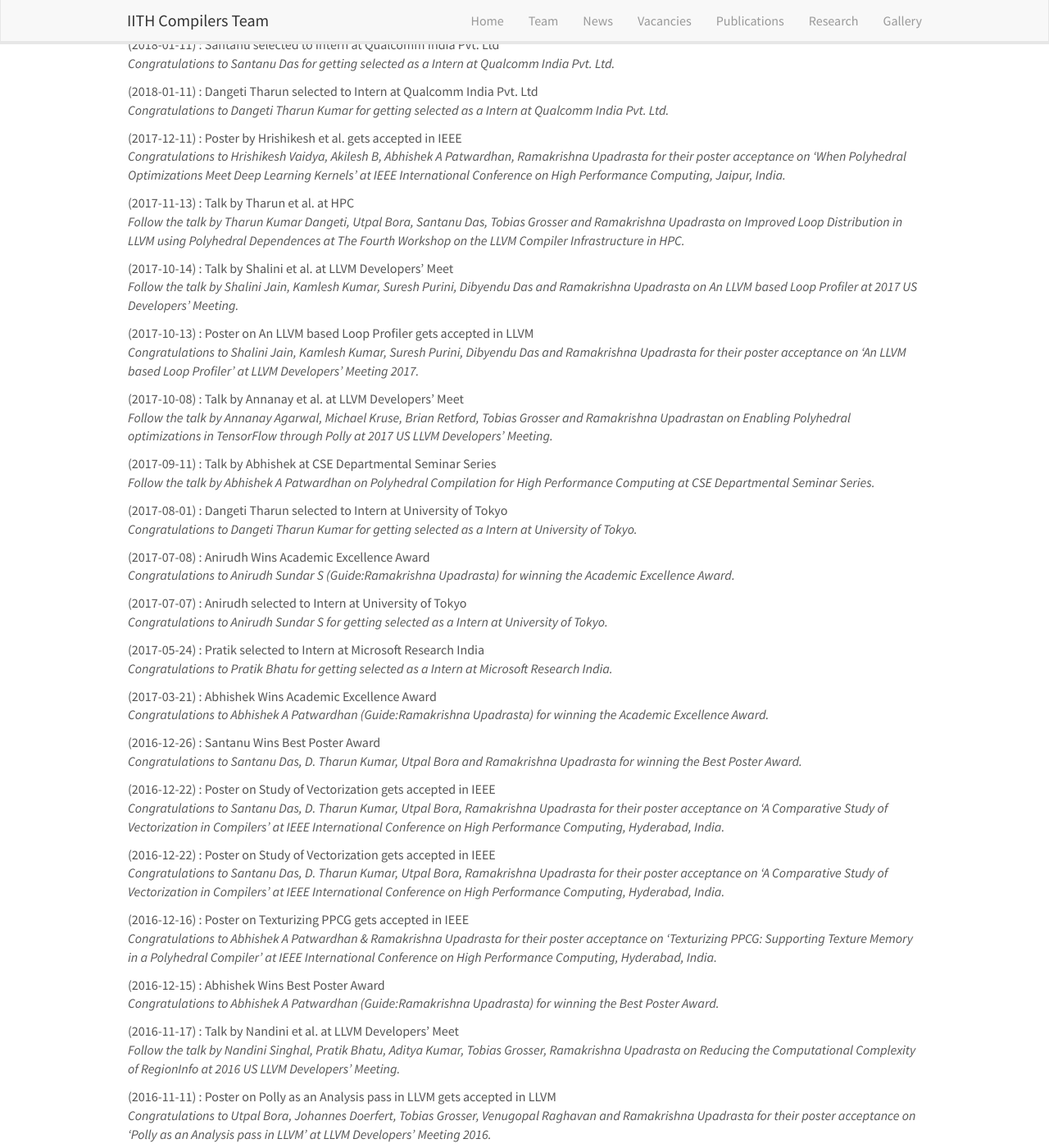
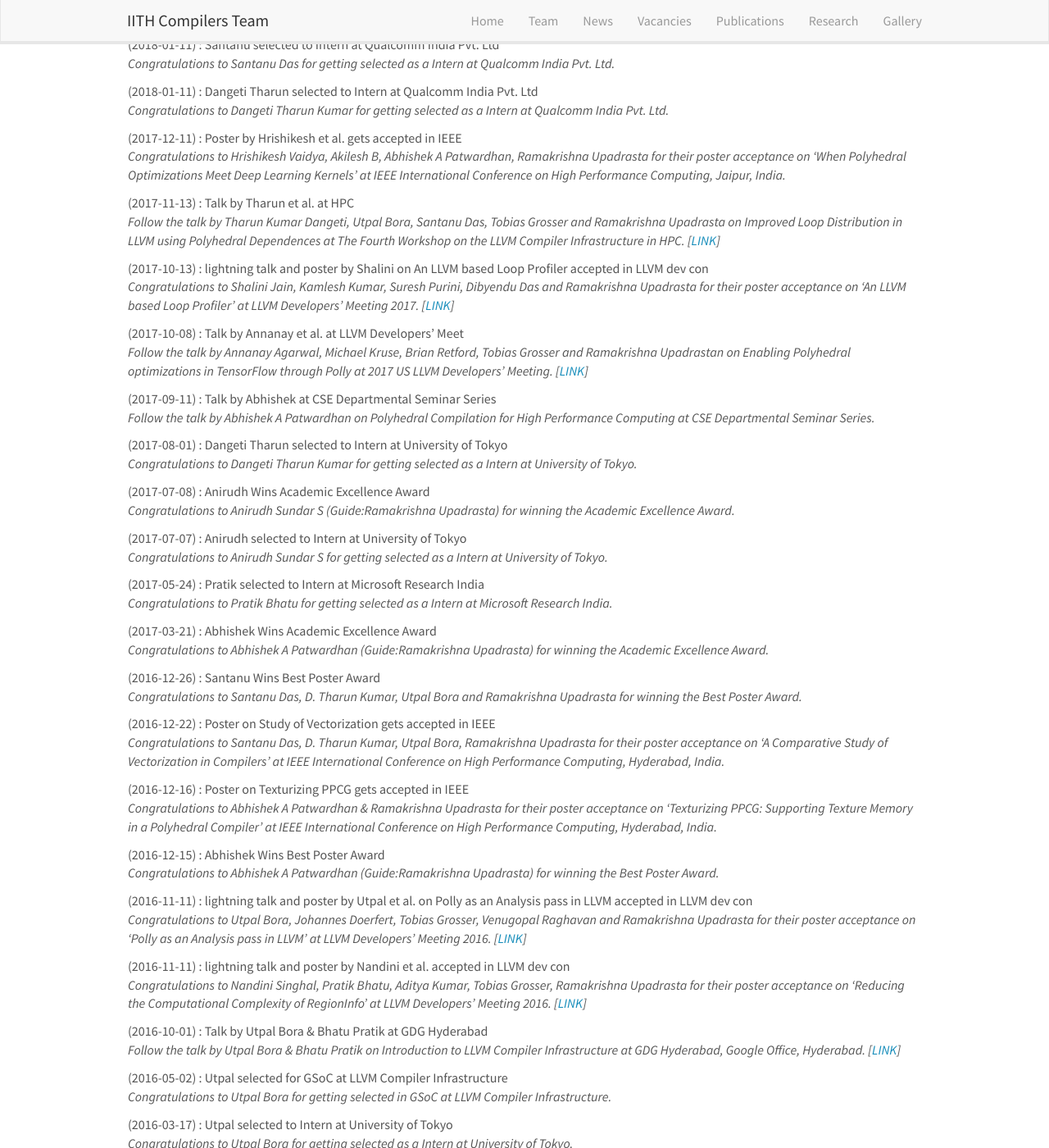
Before and after one commit to utpalbora/compilers.cse.iith.ac.in, a Jekyll site: the page built from _pages/allnews.md, in a window 1280 px wide and 1400 px high, scrolled down 1138 px. Shown: the whole window at 82% size. Built offline with Jekyll 4.4.1, drawn with Linux system fonts in a browser that asks for light colours; nearby versions of some CDN libraries; some of the changed text lies outside the part shown.

Commit message:
Updated News Page

```diff
--- a/_data/news.yml
+++ b/_data/news.yml
@@ -1,180 +1,211 @@
 - date: 2018-07-08
   status: "Paper on P4LLLVM gets accepted in P4EU"
+  url: ""
   headline: "Congratulations to S. VenkataKeerthy, Tharun Kumar. D and Ramakrishna Upadrasta for the paper acceptance on P4LLVM: An LLVM Based P4 Compiler at P4EU workshop in ICNP 2018 Conference."
 
 - date: 2019-01-02
   status: "Paper on UTVPI-OA gets accepted in IMPACT"
+  url: ""
   headline: "Congratulations to Abhishek A Patwardhan & Ramakrishna Upadrasta for their paper acceptance on Some Efficient Algorithms for the Tightest UTVPI Polyhedral Over-Approximation Problem at IMPACT workshop in HiPEAC 2019 conference."
 
 - date: 2019-07-02
   status: "Paper by Abhishek et al. gets accepted in HPCS"
+  url: ""
   headline: "Congratulations to Abhishek A Patwardhan & Ramakrishna Upadrasta for their paper acceptance on Polyhedral Model Guided Automatic GPU Cache Exploitation Framework at HPCS 2019."
 
 - date: 2019-06-05
   status: "Paper by Shalini et al. gets accepted in CSI Transactions on ICT"
+  url: ""
   headline: "Congratulations to Shalini Jain, Utpal Bora, Prateek Kumar, Vaibhav B Sinha, Suresh Purini and Ramakrishna Upadrasta for their paper acceptance on An analysis of executable size reduction by LLVM passes at CSI Transactions on ICT."
 
 - date: 2016-12-16
   status: "Poster on Texturizing PPCG gets accepted in IEEE"
+  url: ""
   headline: "Congratulations to Abhishek A Patwardhan & Ramakrishna Upadrasta for their poster acceptance on 'Texturizing PPCG: Supporting Texture Memory in a Polyhedral Compiler' at IEEE International Conference on High Performance Computing, Hyderabad, India."
 
 - date: 2017-12-11
   status: "Poster by Hrishikesh et al. gets accepted in IEEE"
+  url: ""
   headline: "Congratulations to Hrishikesh Vaidya, Akilesh B, Abhishek A Patwardhan, Ramakrishna Upadrasta for their poster acceptance on 'When Polyhedral Optimizations Meet Deep Learning Kernels' at IEEE International Conference on High Performance Computing, Jaipur, India."
 
 - date: 2017-10-13
-  status: "Poster on An LLVM based Loop Profiler gets accepted in LLVM"
+  status: "lightning talk and poster by Shalini on An LLVM based Loop Profiler accepted in LLVM dev con"
+  url: "https://youtu.be/MKhXpRNekaM"
   headline: "Congratulations to Shalini Jain, Kamlesh Kumar, Suresh Purini, Dibyendu Das and Ramakrishna Upadrasta for their poster acceptance on 'An LLVM based Loop Profiler' at LLVM Developers' Meeting 2017."
 
 - date: 2020-01-20
   status: "Poster on BPI gets accepted in LLVM"
+  url: ""
   headline: "Congratulations to Akash Banerjee, Rohit Aggarwal, S. VenkataKeerthy and Ramakrishna Upadrasta for their poster acceptance on 'Some Improvements to Branch Probability Information (BPI)' at LLVM Developers' Meeting 2020."
 
 - date: 2016-12-22
   status: "Poster on Study of Vectorization gets accepted in IEEE"
-  headline: "Congratulations to Santanu Das, D. Tharun Kumar, Utpal Bora, Ramakrishna Upadrasta for their poster acceptance on 'A Comparative Study of Vectorization in Compilers' at IEEE International Conference on High Performance Computing, Hyderabad, India."
-
-- date: 2016-12-22
-  status: "Poster on Study of Vectorization gets accepted in IEEE"
+  url: ""
   headline: "Congratulations to Santanu Das, D. Tharun Kumar, Utpal Bora, Ramakrishna Upadrasta for their poster acceptance on 'A Comparative Study of Vectorization in Compilers' at IEEE International Conference on High Performance Computing, Hyderabad, India."
 
 - date: 2016-11-11
-  status: "Poster on Polly as an Analysis pass in LLVM gets accepted in LLVM"
+  status: "lightning talk and poster by Utpal et al. on Polly as an Analysis pass in LLVM accepted in LLVM dev con"
+  url: "https://www.youtube.com/watch?v=TIimzQtZ6UA"
   headline: "Congratulations to Utpal Bora, Johannes Doerfert, Tobias Grosser,
   Venugopal Raghavan and Ramakrishna Upadrasta for their poster acceptance on 'Polly as an Analysis pass in LLVM' at  LLVM Developers' Meeting 2016."
 
 - date: 2016-11-11
-  status: "Poster by Nandini Singhal et al. gets accepted in LLVM"
+  status: "lightning talk and poster by Nandini et al. accepted in LLVM dev con"
+  url: "https://www.youtube.com/watch?v=yOVeJtA5zxw"
   headline: "Congratulations to Nandini Singhal, Pratik Bhatu, Aditya Kumar, Tobias Grosser, Ramakrishna Upadrasta for their poster acceptance on 'Reducing the Computational Complexity of RegionInfo' at  LLVM Developers' Meeting 2016."
 
 - date: 2020-08-16
   status: "Paper on LLOV gets accepted in TACO"
+  url: ""
   headline: "Congratulations to Utpal Bora, Santanu Das, Pankaj Kureja, Saurabh Joshi, Ramakrishna Upadrasta and Sanjay Rajopadhye for their paper acceptance on LLOV: A Fast Static Data-Race Checker for OpenMP Programs in TACO."
 
 - date: 2020-08-16
   status: "Paper on IR2Vec gets accepted in TACO"
+  url: ""
   headline: "Congratulations to S. VenkataKeerthy, Rohit Aggarwal, Shalini Jain, Maunendra Desarkar, Ramakrishna Upadrasta and Y. N. Srikant for their paper acceptance on IR2Vec: A Flow Analysis based Scalable Infrastructure for Program Encodings at TACO."
 
 - date: 2018-07-29
   status: "Abhishek Wins Best M.Tech thesis Award"
+  url: ""
   headline: "Congratulations to Abhishek A Patwardhan (Guide:Ramakrishna Upadrasta) for winning the Best M.Tech thesis Award."
 
 - date: 2016-12-15
   status: "Abhishek Wins Best Poster Award"
+  url: ""
   headline: "Congratulations to Abhishek A Patwardhan (Guide:Ramakrishna Upadrasta) for winning the Best Poster Award."
 
 - date: 2019-03-19
   status: "Venkat Wins Academic Excellence Award"
+  url: ""
   headline: "Congratulations to S. VenkataKeerthy (Guide:Ramakrishna Upadrasta) for winning the Academic Excellence Award."
 
 - date: 2019-03-19
   status: "Venkat Wins Research Appreciation Award"
+  url: ""
   headline: "Congratulations to S. VenkataKeerthy (Guide:Ramakrishna Upadrasta) for winning the Research Appreciation Award."
 
 - date: 2017-03-21
   status: "Abhishek Wins Academic Excellence Award"
+  url: ""
   headline: "Congratulations to Abhishek A Patwardhan (Guide:Ramakrishna Upadrasta) for winning the Academic Excellence Award."
 
 - date: 2017-07-08
   status: "Anirudh Wins Academic Excellence Award"
+  url: ""
   headline: "Congratulations to Anirudh Sundar S (Guide:Ramakrishna Upadrasta) for winning the Academic Excellence Award."
 
 - date: 2016-12-26
   status: "Santanu Wins Best Poster Award"
+  url: ""
   headline: "Congratulations to Santanu Das, D. Tharun Kumar, Utpal Bora and Ramakrishna Upadrasta for winning the Best Poster Award."
 
 - date: 2015-03-18
   status: "Utpal Wins Academic Excellence Award"
+  url: ""
   headline: "Congratulations to Utpal Bora (Guide:Ramakrishna Upadrasta) for winning the Academic Excellence Award."
 
 - date: 2016-03-12
   status: "Abhishek selected to Intern at University of Tokyo"
+  url: ""
   headline: "Congratulations to Abhishek A Patwardhan for getting selected as a Intern at University of Tokyo."
 
 - date: 2017-07-07
   status: "Anirudh selected to Intern at University of Tokyo"
+  url: ""
   headline: "Congratulations to Anirudh Sundar S for getting selected as a Intern at University of Tokyo."
 
 - date: 2018-06-10
   status: "Venkat selected to Intern at University of Tokyo"
+  url: ""
   headline: "Congratulations to S. VenkataKeerthy for getting selected as a Intern at University of Tokyo."
 
 - date: 2018-01-11
   status: "Santanu selected to Intern at Qualcomm India Pvt. Ltd"
+  url: ""
   headline: "Congratulations to Santanu Das for getting selected as a Intern at Qualcomm India Pvt. Ltd."
 
 - date: 2017-08-01
   status: "Dangeti Tharun selected to Intern at University of Tokyo"
+  url: ""
   headline: "Congratulations to Dangeti Tharun Kumar for getting selected as a Intern at University of Tokyo."
 
 - date: 2018-01-11
   status: "Dangeti Tharun selected to Intern at Qualcomm India Pvt. Ltd"
+  url: ""
   headline: "Congratulations to Dangeti Tharun Kumar for getting selected as a Intern at Qualcomm India Pvt. Ltd."
 
 - date: 2015-05-22
   status: "Pratik selected for GSoc at LLVM Compiler Infrastructure"
+  url: ""
   headline: "Congratulations to Pratik Bhatu for getting selected for GSoc at LLVM Compiler Infrastructure."
 
 - date: 2017-05-24
   status: "Pratik selected to Intern at Microsoft Research India"
+  url: ""
   headline: "Congratulations to Pratik Bhatu for getting selected as a Intern at Microsoft Research India."
 
 - date: 2015-01-08
   status: "Utpal selected to Intern at AMD India Pvt. Ltd"
+  url: ""
   headline: "Congratulations to Utpal Bora for getting selected as a Intern at AMD India Pvt. Ltd."
 
 - date: 2016-05-02
   status: "Utpal selected for GSoC at LLVM Compiler Infrastructure"
+  url: ""
   headline: "Congratulations to Utpal Bora for getting selected in GSoC at LLVM Compiler Infrastructure."
 
 - date: 2016-03-17
   status: "Utpal selected to Intern at University of Tokyo"
+  url: ""
   headline: "Congratulations to Utpal Bora for getting selected as a Intern at University of Tokyo."
 
 - date: 2015-06-05
   status: "Utpal selected to Intern at Ritsumeikan University"
+  url: ""
   headline: "Congratulations to Utpal Bora for getting selected as a Intern at Ritsumeikan University."
 
 - date: 2019-01-05
   status: "Gayatri selected to Intern at Qualcomm India Pvt. Ltd"
+  url: ""
   headline: "Congratulations to Gayatri P K for getting selected as a Intern at Qualcomm India Pvt. Ltd."
-
-- date: 2017-10-14
-  status: "Talk by Shalini et al. at LLVM Developers' Meet"
-  headline: "Follow the talk by Shalini Jain, Kamlesh Kumar, Suresh Purini, Dibyendu Das and Ramakrishna Upadrasta on An LLVM based Loop Profiler at 2017 US Developers' Meeting."
 
 - date: 2019-02-02
   status: "Talk by Abhishek at OMASE"
+  url: ""
   headline: "Talk by Abhishek A Patwardhan on Exploting GPU caches By Polyhedral Compilation at OMASE 2019 (co-located with CGO 2019), Washington DC, USA (Virtual/online talk was given)."
 
 - date: 2017-09-11
   status: "Talk by Abhishek at CSE Departmental Seminar Series"
+  url: ""
   headline: "Follow the talk by Abhishek A Patwardhan on Polyhedral Compilation for High Performance Computing at CSE Departmental Seminar Series."
 
 - date: 2017-11-13
   status: "Talk by Tharun et al. at HPC"
+  url: "https://llvm-hpc4-workshop.github.io/talks.html#grosser"
   headline: "Follow the talk by Tharun Kumar Dangeti, Utpal Bora, Santanu Das, Tobias Grosser and Ramakrishna Upadrasta on Improved Loop Distribution in LLVM using Polyhedral Dependences at The Fourth Workshop on the LLVM Compiler Infrastructure in HPC."
 
 - date: 2020-02-23
   status: "Talk by Utpal at CGO"
+  url: "https://llvm.org/devmtg/2020-02-23/"
   headline: "Follow the talk by Utpal Bora on LLOV: A Fast Static Data-Race Checker for OpenMP Programs at Fourth LLVM Performance Workshop at CGO."
 
-- date: 2016-11-03
-  status: "Talk by Utpal et al. at LLVM Developers' Meet"
-  headline: "Follow the talk by Utpal Bora, Johannes Doerfert, Tobias Grosser,Venugopal Raghavan and Ramakrishna Upadrasta on Polly as an Analysis pass in LLVM at 2016 US LLVM Developers' Meeting."
 
 - date: 2017-10-08
   status: "Talk by Annanay et al. at LLVM Developers' Meet"
+  url: "https://youtu.be/uq67__tfdtQ"
   headline: "Follow the talk by Annanay Agarwal, Michael Kruse, Brian Retford, Tobias Grosser and Ramakrishna Upadrastan on Enabling Polyhedral optimizations in TensorFlow through Polly at 2017 US LLVM Developers' Meeting."
-
-- date: 2016-11-17
-  status: "Talk by Nandini et al. at LLVM Developers' Meet"
-  headline: "Follow the talk by Nandini Singhal, Pratik Bhatu, Aditya Kumar, Tobias Grosser, Ramakrishna Upadrasta on Reducing the Computational Complexity of RegionInfo at 2016 US LLVM Developers' Meeting."
 
 - date: 2018-10-21
   status: "Talk by Malhar at LLVM Developers' Meet"
+  url: "https://youtu.be/AgHy_4cQzMU"
   headline: "Follow the talk by Malhar Thakkar on ISL Memory Management Using Clang Static Analyzer at 2018 US LLVM Developers' Meeting."
+
+- date: 2016-10-01
+  status: "Talk by Utpal Bora & Bhatu Pratik at GDG Hyderabad"
+  url: "https://docs.google.com/presentation/d/185UgWQ5RlNnITBziFH_GxFC9_XCoaVSwjN0a58Ga4Mg/edit?usp=sharing"
+  headline: "Follow the talk by Utpal Bora & Bhatu Pratik on Introduction to LLVM Compiler Infrastructure at GDG Hyderabad, Google Office, Hyderabad."
 
 - date: 2014-03-01
   status: "Lets get started"
+  url: ""
   headline: Welcome, <b> our lab is officially starting</b>!
--- a/_pages/allnews.md
+++ b/_pages/allnews.md
@@ -13,6 +13,6 @@ permalink: /news
    {% assign sortedItems = y.items %}
    {% for article in sortedItems %}
    <p>({{ article.date }}) : {{article.status}}<br>
-   <em>{{ article.headline }}</em></p>
+   <em>{{ article.headline }} {% if article.url != "" %} [<a href="{{ article.url}}">LINK</a>]{% endif %}</em></p>
    {% endfor %}
 {% endfor %}
```
